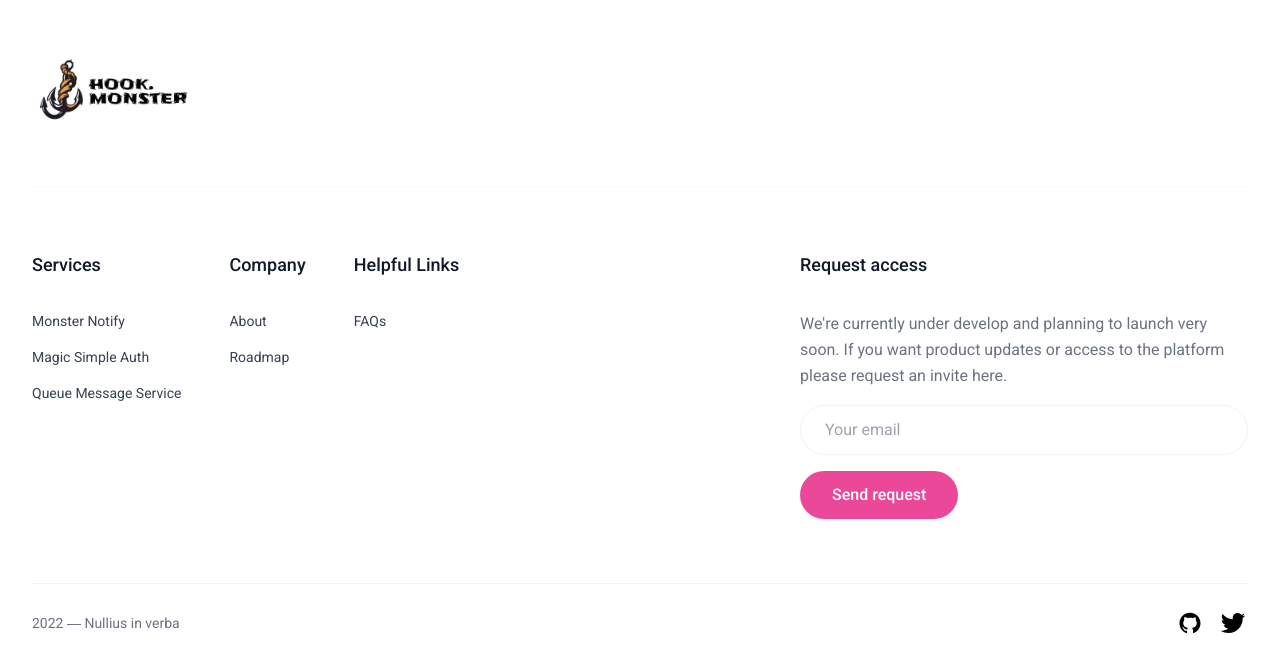
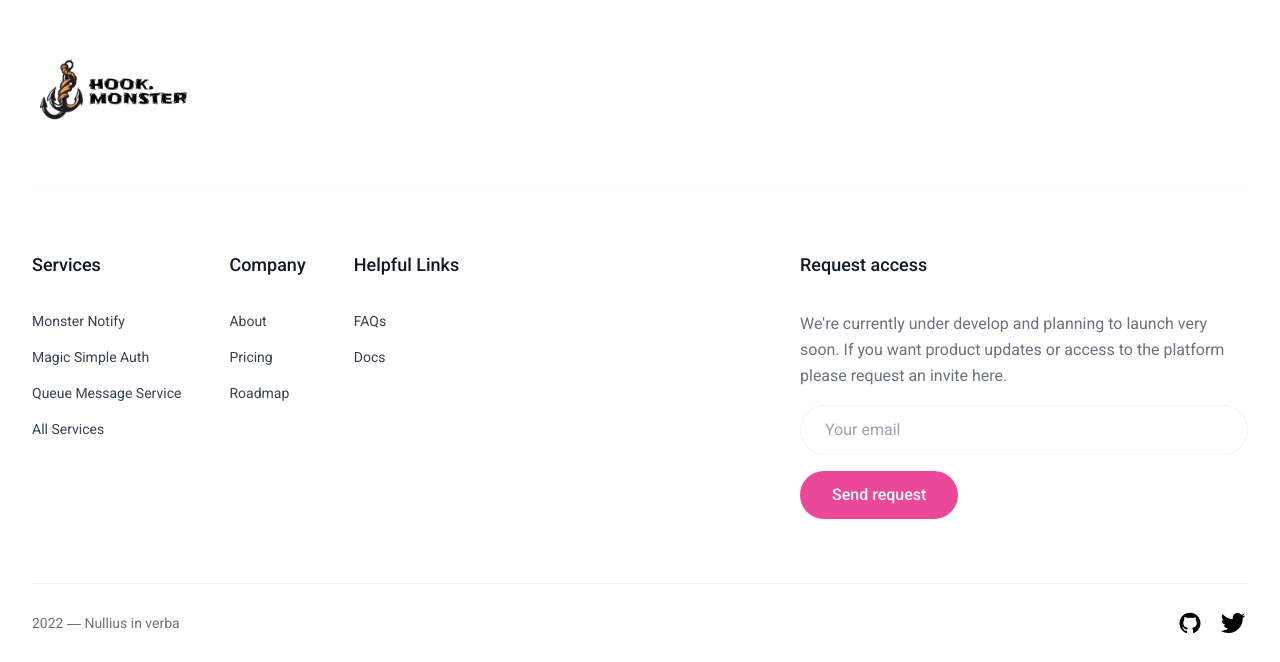
Before and after one commit to D3Portillo/hook.monster, a Next.js app: page / in a window 1280 px wide. Shown: the part 1013-1675 px from the top of the page. Built offline with nearby package versions, Linux system fonts and the light colour scheme; what @rainbow-me/rainbowkit, wagmi would draw is missing.

Commit message:
chores: add Twitter and update footer links

```diff
--- a/components/Footer.tsx
+++ b/components/Footer.tsx
@@ -20,15 +20,18 @@ function Footer() {
           <LinkItem>Monster Notify</LinkItem>
           <LinkItem>Magic Simple Auth</LinkItem>
           <LinkItem>Queue Message Service</LinkItem>
+          <LinkItem>All Services</LinkItem>
         </LinkSection>
 
         <LinkSection title="Company">
           <LinkItem>About</LinkItem>
+          <LinkItem>Pricing</LinkItem>
           <LinkItem>Roadmap</LinkItem>
         </LinkSection>
 
         <LinkSection title="Helpful Links">
           <LinkItem>FAQs</LinkItem>
+          <LinkItem>Docs</LinkItem>
         </LinkSection>
         <div className="flex-grow" />
         <div className="w-full md:max-w-md">
@@ -48,7 +51,7 @@ function Footer() {
         <p className="text-sm text-gray-500">2022 ― Nullius in verba</p>
         <div className="flex gap-4 items-center">
           <Link
-            href="/"
+            href="https://github.com/D3Portillo/hook.monster"
             target="_blank"
             className="transition-opacity hover:opacity-80"
           >
@@ -57,7 +60,7 @@ function Footer() {
           </Link>
 
           <Link
-            href="/"
+            href="https://twitter.com/HookMonsters"
             target="_blank"
             className="transition-opacity hover:opacity-80"
           >
```
